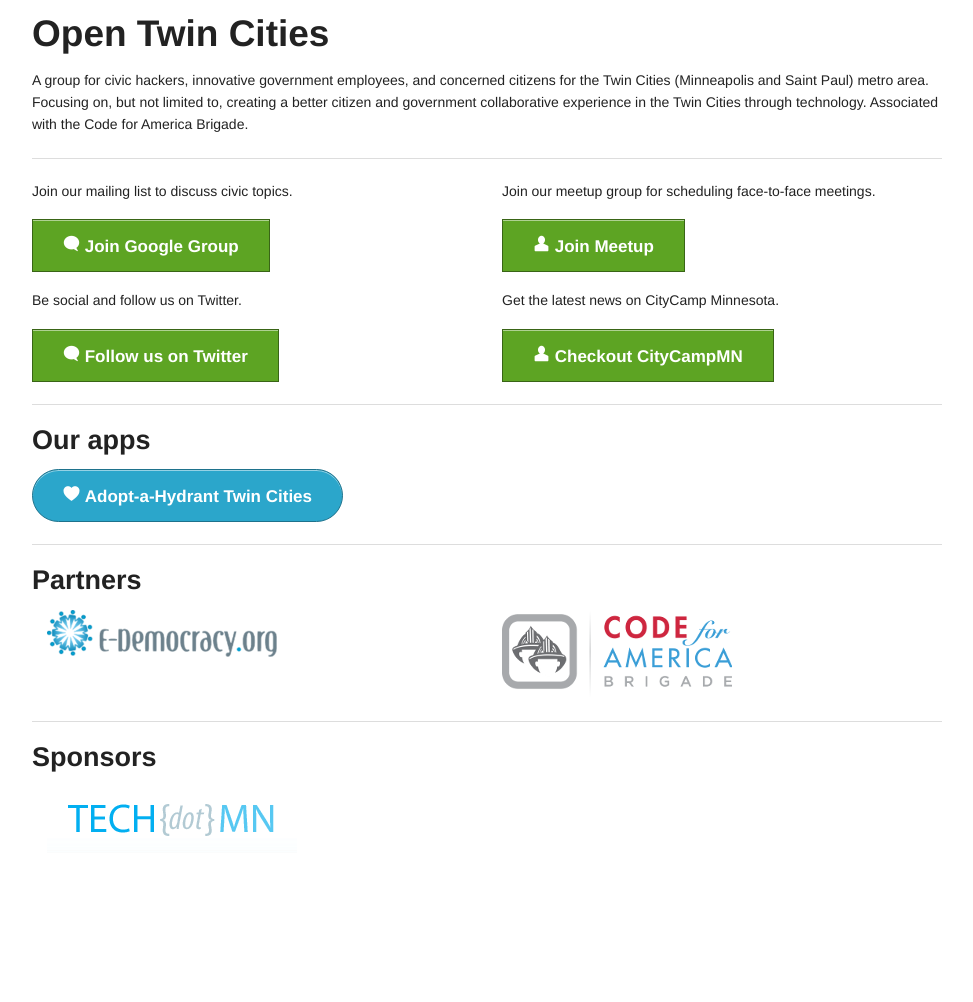
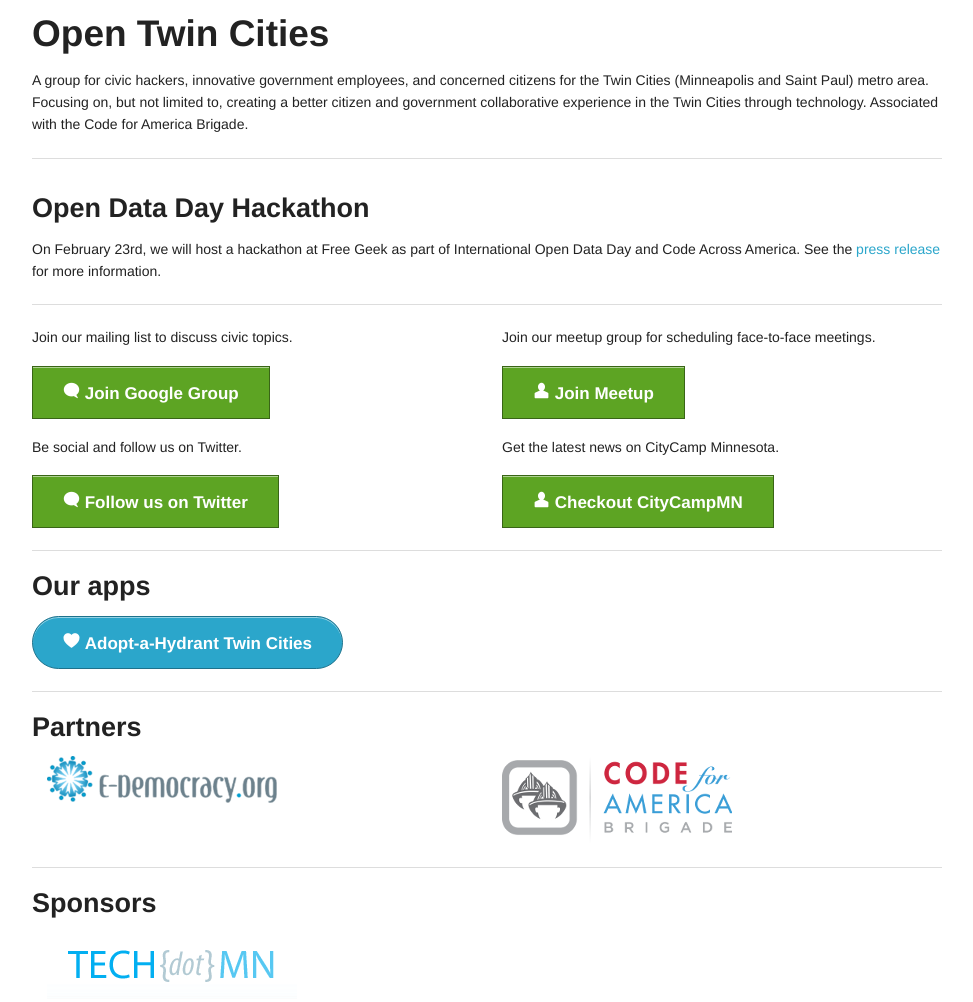
Before and after one commit to OpenTwinCities/opentwincities.github.com, a Jekyll site: the page built from index.html, in a window 1280 px wide. Shown: the whole page, without its empty margins (153-1126 px from the left). Built offline with Jekyll 4.4.1, drawn with Linux system fonts in a browser that asks for light colours; nearby versions of some CDN libraries; before the commit the page ends 900 px from its top, so only the background shows below that.

Commit message:
Added Open Data Day Hackathon notice

```diff
--- a/index.html
+++ b/index.html
@@ -8,6 +8,16 @@
       <h2>Open Twin Cities</h2>
 
       <p>A group for civic hackers, innovative government employees, and concerned citizens for the Twin Cities (Minneapolis and Saint Paul) metro area.  Focusing on, but not limited to, creating a better citizen and government collaborative experience in the Twin Cities through technology.  Associated with the Code for America Brigade.</p>
+
+      <hr />
+    </div>
+  </div>
+
+  <div class="row">
+    <div class="twelve columns">
+      <h3>Open Data Day Hackathon</h3>
+
+      <p>On February 23rd, we will host a hackathon at Free Geek as part of International Open Data Day and Code Across America. See the <a href="https://docs.google.com/a/e-democracy.org/document/d/1eoGkEL4Rv6fScMy3AvAJZbIXvUsLkl5FCuK0xIDBclE/pub">press release</a> for more information.</p>
 
       <hr />
     </div>
```
